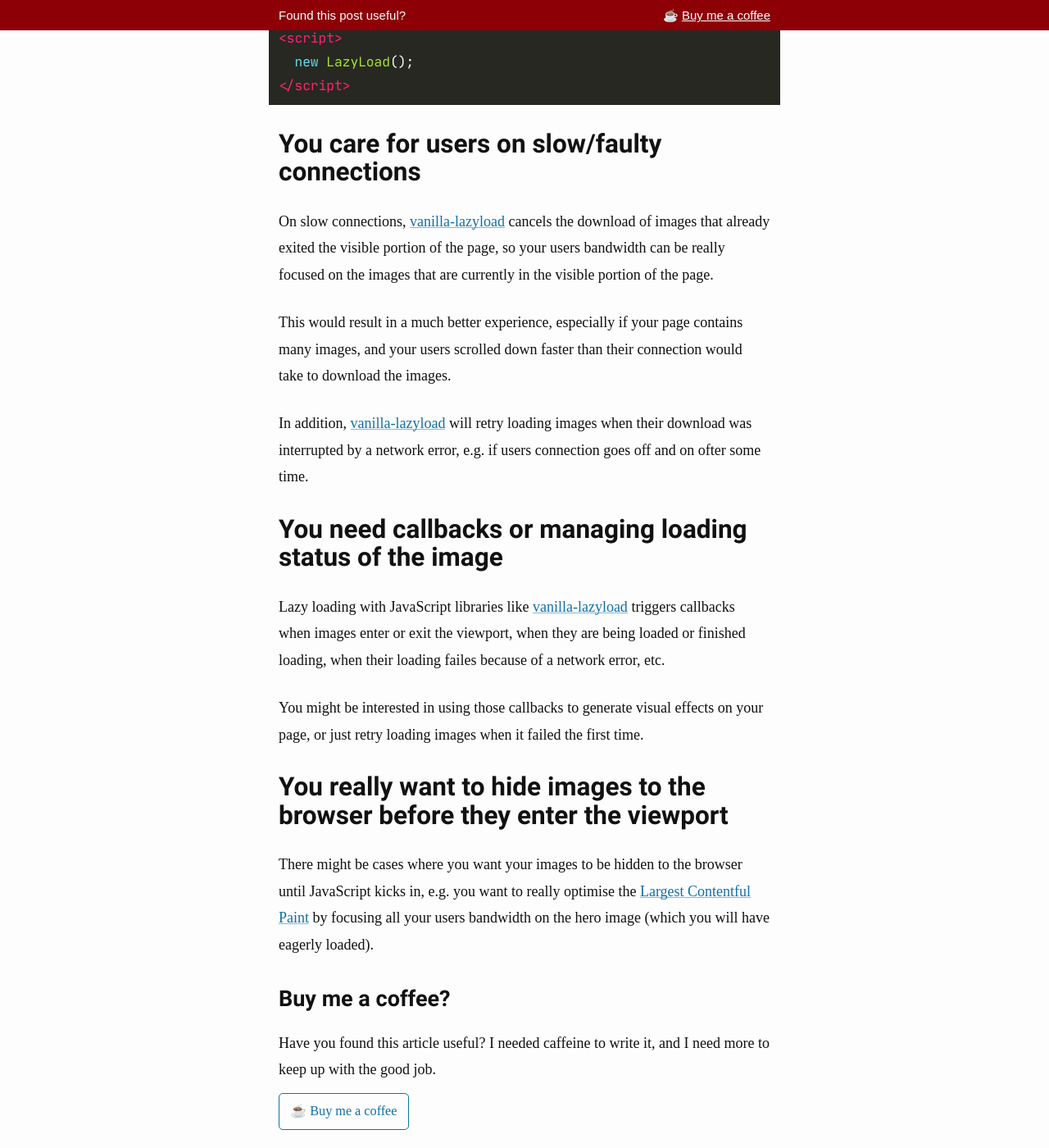
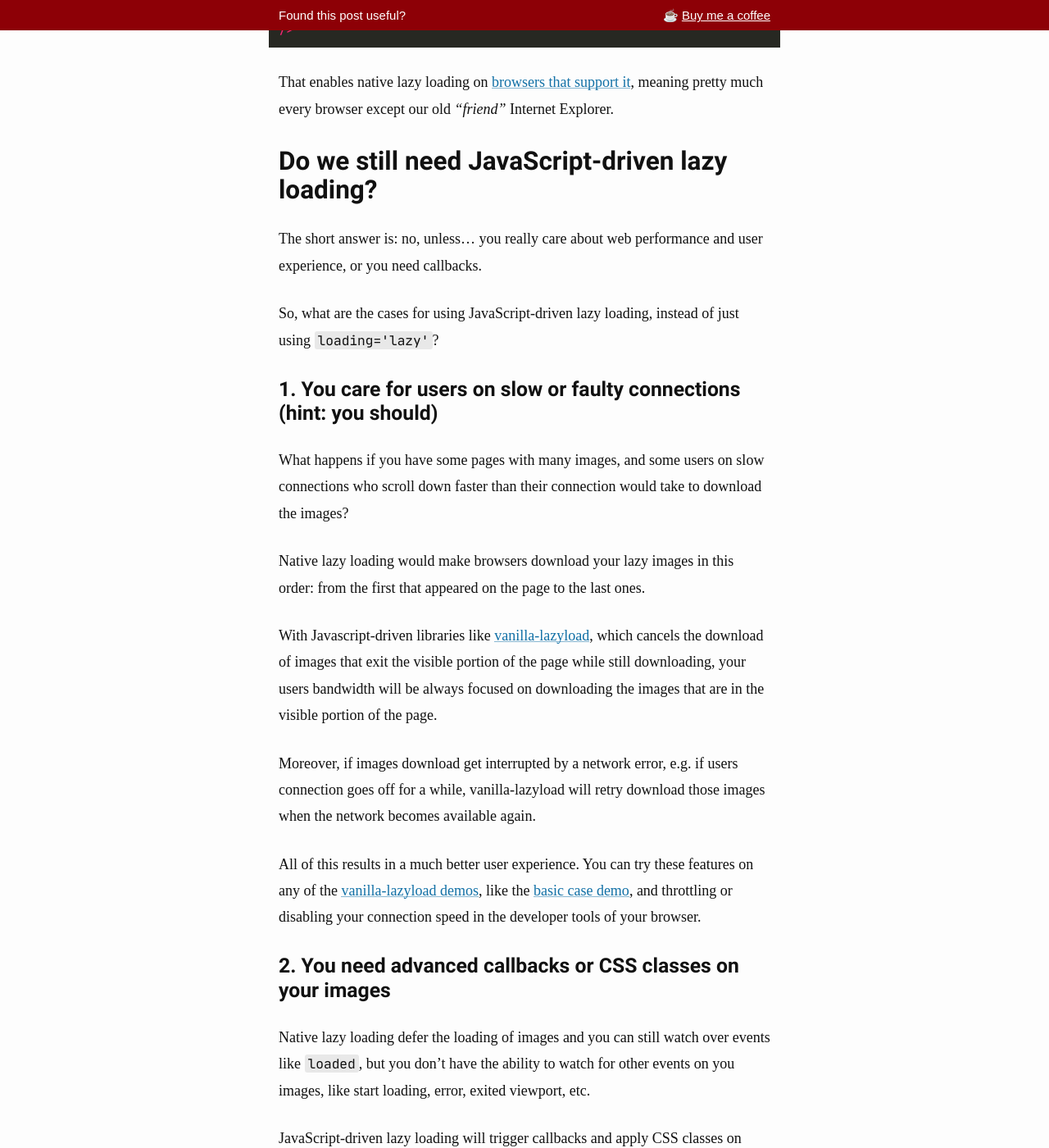
Before and after one commit to verlok/verlok.github.io, a Jekyll site: the page built from _posts/2022-11-13-do-we-need-hybrid-lazy-loading-in-2022.md, in a window 1280 px wide and 1400 px high, scrolled down 1358 px. Shown: the whole window at 82% size. Built offline with Jekyll 4.4.1, drawn with Linux system fonts in a browser that asks for light colours; some web fonts are replaced; some of the changed text lies outside the part shown.

Commit message:
Revised article

````diff
--- a/_posts/2022-11-13-do-we-need-hybrid-lazy-loading-in-2022.md
+++ b/_posts/2022-11-13-do-we-need-hybrid-lazy-loading-in-2022.md
@@ -17,50 +17,73 @@
 
 Back in the days, as browser support for [native lazy loading](https://web.dev/browser-level-image-lazy-loading/) was not widespread as today, the best practice was to markup our images with data attributes like `data-src` and use a JavaScript library like my [vanilla-lazyload](https://github.com/verlok/vanilla-lazyload) to start loading them as they entered the visible portion of the page. Is it still a best practice today?
 
-The short answer is: no, unless you need callbacks or you really care about web performance and user experience.
+## JavaScript-driven image lazy loading
 
-If we limit our focus to lazy loading content images (not background images or videos, for which you still need a JavaScript lazy loading library), you can be cool by marking up your lazy images like the following.
+In order to lazy load images or iframes, it’s a very common practice to mark them up by replacing the proper `src` attribute with a similar data attribute, `data-src`, then to rely on a JavaScript solution to a) detect when the images/iframes are getting close to the visible portion of the website (typically because the user scrolled down), b) to copy the `data` attributes into the proper ones, triggering the deferred loading of their content.
 
 ```html
 <img
-  src="sloth.webp"
-  alt="Lazy sloth"
+  data-src="turtle.jpg"
+  alt="Lazy turtle"
+  class="lazy"
+/>
+```
+
+## Native lazy loading
+
+With native lazy loading, or [browser level lazy loading](https://web.dev/browser-level-image-lazy-loading/), to lazy load images or iframes, you just need to add the `loading="lazy"` attribute on the related tag.
+
+```html
+<img
+  src="turtle.jpg"
+  alt="Lazy turtle"
   loading="lazy"
 />
 ```
 
-That will enable native lazy loading on [browsers that support it](https://caniuse.com/loading-lazy-attr), meaning pretty much every browser except our old _friend_ Internet Explorer.
+That enables native lazy loading on [browsers that support it](https://caniuse.com/loading-lazy-attr), meaning pretty much every browser except our old _"friend"_ Internet Explorer.
 
-So what are the cases for keeping using JavaScript lazy loading, instead of just using `loading='lazy'`?
+## Do we still need JavaScript-driven lazy loading?
 
-```html
-<img
-  data-src="sloth.webp"
-  alt="Lazy sloth"
-  class="lazy"
-/>
+The short answer is: no, unless... you really care about **web performance** and **user experience**, or you need callbacks.
 
-<script>
-  new LazyLoad();
-</script>
-```
+So, what are the cases for using JavaScript-driven lazy loading, instead of just using `loading='lazy'`?
 
-## You care for users on slow/faulty connections
+### 1. You care for users on slow or faulty connections (hint: you should)
 
-On slow connections, [vanilla-lazyload](https://github.com/verlok/vanilla-lazyload) cancels the download of images that already exited the visible portion of the page, so your users bandwidth can be really focused on the images that are currently in the visible portion of the page.
+What happens if you have some pages with many images, and some users on slow connections who scroll down faster than their connection would take to download the images?
 
-This would result in a much better experience, especially if your page contains many images, and your users scrolled down faster than their connection would take to download the images.
+Native lazy loading would make browsers download your lazy images in this order: from the first that appeared on the page to the last ones.
 
-In addition, [vanilla-lazyload](https://github.com/verlok/vanilla-lazyload) will retry loading images when their download was interrupted by a network error, e.g. if users connection goes off and on ofter some time.
+With Javascript-driven libraries like [vanilla-lazyload](https://github.com/verlok/vanilla-lazyload), which cancels the download of images that exit the visible portion of the page while still downloading, your users bandwidth will be always focused on downloading the images that are in the visible portion of the page.
+
+Moreover, if images download get interrupted by a network error, e.g. if users connection goes off for a while, vanilla-lazyload will retry download those images when the network becomes available again.
+
+All of this results in a much better user experience. You can try these features on any of the [vanilla-lazyload demos](https://www.andreaverlicchi.eu/vanilla-lazyload/#-demos), like the [basic case demo](https://www.andreaverlicchi.eu/vanilla-lazyload/demos/image_basic.html), and throttling or disabling your connection speed in the developer tools of your browser.
+
+### 2. You need advanced callbacks or CSS classes on your images
+
+Native lazy loading defer the loading of images and you can still watch over events like `loaded`, but you don't have the ability to watch for other events on you images, like start loading, error, exited viewport, etc.
+
+JavaScript-driven lazy loading will trigger callbacks and apply CSS classes on different cases: when images start loading, when images enter or exit the viewport, when they all finished loading, and even when their loading fails because of a network error.
+
+Those callbacks and CSS classes might be very helpful to create visual effects on your page.
+
+Find more about callbacks and classes in [vanilla-lazyload API](https://www.andreaverlicchi.eu/vanilla-lazyload/#-api) / [options](https://www.andreaverlicchi.eu/vanilla-lazyload/#options).
 
 
-## You need callbacks or managing loading status of the image
+### 3. You want to optimize web performance, and specifically the Largest Contentful Paint of your page
 
-Lazy loading with JavaScript libraries like [vanilla-lazyload](https://github.com/verlok/vanilla-lazyload) triggers callbacks when images enter or exit the viewport, when they are being loaded or finished loading, when their loading failes because of a network error, etc.
+With native lazy loading you don't have control on what images get downloaded from the browser.
 
-You might be interested in using those callbacks to generate visual effects on your page, or just retry loading images when it failed the first time.
+There might be some images that barely appear in the visible portion of the page, or they are below-the-fold but not far off, that browsers will download even if they are not the main image of the page, meaning the one that triggers the largest paint on your page.
 
+With JavaScript-driven lazy load you have plenty of options to control if you want to pre-download images that are off-viewport, and how much far off.
 
-## You really want to hide images to the browser before they enter the viewport
+If you want to really optimise the [Largest Contentful Paint](https://web.dev/lcp/) on the image causing the LCP, you might be interested in experimenting with JavaScript-driven lazy loading to have more control over it.
 
-There might be cases where you want your images to be hidden to the browser until JavaScript kicks in, e.g. you want to really optimise the [Largest Contentful Paint](https://web.dev/lcp/) by focusing all your users bandwidth on the hero image (which you will have eagerly loaded).
+Check out [vanilla-lazyload API](https://www.andreaverlicchi.eu/vanilla-lazyload/#-api) / [options](https://www.andreaverlicchi.eu/vanilla-lazyload/#options) to know more.
+
+## Lazy loading everything else
+
+In this article I focused only on *content* images. To lazy load *background* images, videos and even iframes on some browsers, you still need a JavaScript lazy loading library. Find more about it on the [vanilla-lazyload documentation](https://www.andreaverlicchi.eu/vanilla-lazyload/).
````
